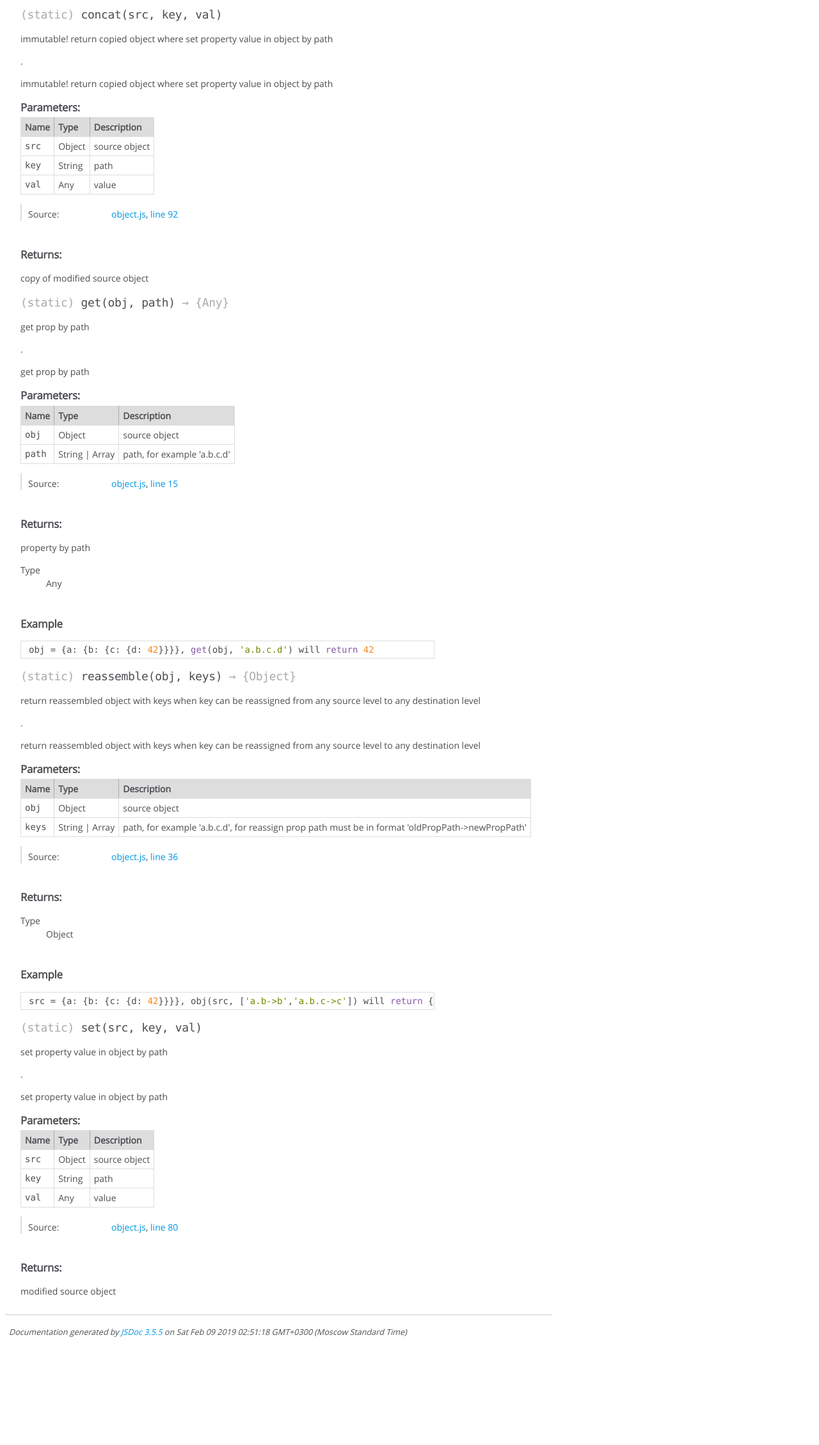
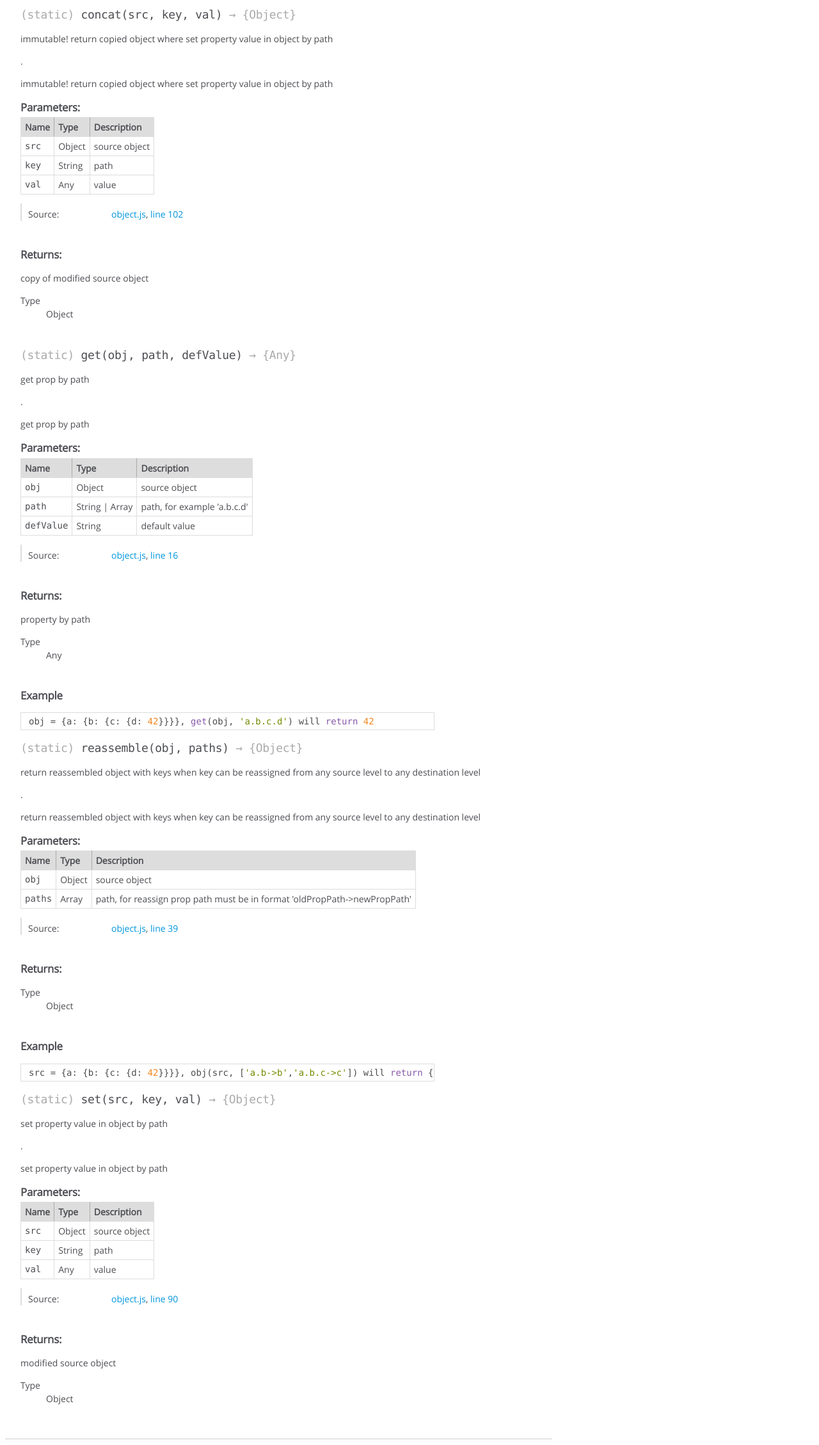
Before and after one commit to 1394/manipula, a website: page docs/ObjectManupula.html in a window 1280 px wide. Shown: the part 298-2556 px from the top of the page at 64% size. Before the commit the page ends 2404 px from the top, so only its background shows below. Drawn offline with Linux system fonts and the light colour scheme.

Commit message:
upd docs

```diff
--- a/docs/ObjectManupula.html
+++ b/docs/ObjectManupula.html
@@ -109,7 +109,7 @@
 
 
 
-    <h4 class="name" id=".concat"><span class="type-signature">(static) </span>concat<span class="signature">(src, key, val)</span><span class="type-signature"></span></h4>
+    <h4 class="name" id=".concat"><span class="type-signature">(static) </span>concat<span class="signature">(src, key, val)</span><span class="type-signature"> &rarr; {Object}</span></h4>
 
 
 
@@ -260,7 +260,7 @@ return copied object where set property value in object by path</p>
 
     <dt class="tag-source">Source:</dt>
     <dd class="tag-source"><ul class="dummy"><li>
-        <a href="object.js.html">object.js</a>, <a href="object.js.html#line92">line 92</a>
+        <a href="object.js.html">object.js</a>, <a href="object.js.html#line102">line 102</a>
     </li></ul></dd>
 
 
@@ -292,6 +292,17 @@ return copied object where set property value in object by path</p>
 
 
 
+<dl>
+    <dt>
+        Type
+    </dt>
+    <dd>
+
+<span class="param-type">Object</span>
+
+
+    </dd>
+</dl>
 
 
 
@@ -304,7 +315,8 @@ return copied object where set property value in object by path</p>
 
 
 
-    <h4 class="name" id=".get"><span class="type-signature">(static) </span>get<span class="signature">(obj, path)</span><span class="type-signature"> &rarr; {Any}</span></h4>
+
+    <h4 class="name" id=".get"><span class="type-signature">(static) </span>get<span class="signature">(obj, path, defValue)</span><span class="type-signature"> &rarr; {Any}</span></h4>
 
 
 
@@ -396,6 +408,29 @@ return copied object where set property value in object by path</p>
         </tr>
 
 
+
+        <tr>
+
+                <td class="name"><code>defValue</code></td>
+
+
+            <td class="type">
+
+
+<span class="param-type">String</span>
+
+
+
+            </td>
+
+
+
+
+
+            <td class="description last"><p>default value</p></td>
+        </tr>
+
+
     </tbody>
 </table>
 
@@ -433,7 +468,7 @@ return copied object where set property value in object by path</p>
 
     <dt class="tag-source">Source:</dt>
     <dd class="tag-source"><ul class="dummy"><li>
-        <a href="object.js.html">object.js</a>, <a href="object.js.html#line15">line 15</a>
+        <a href="object.js.html">object.js</a>, <a href="object.js.html#line16">line 16</a>
     </li></ul></dd>
 
 
@@ -494,17 +529,21 @@ return copied object where set property value in object by path</p>
 
 
 
-    <h4 class="name" id=".reassemble"><span class="type-signature">(static) </span>reassemble<span class="signature">(obj, keys)</span><span class="type-signature"> &rarr; {Object}</span></h4>
+    <h4 class="name" id=".reassemble"><span class="type-signature">(static) </span>reassemble<span class="signature">(obj, paths)</span><span class="type-signature"> &rarr; {Object}</span></h4>
 
 
 
-    <p class="summary"><p>return reassembled object with keys when key can be reassigned from any source level to any destination level</p>.</p>
+    <p class="summary"><p>return reassembled object with keys
+when key can be reassigned from any source level
+to any destination level</p>.</p>
 
 
 
 
 <div class="description">
-    <p>return reassembled object with keys when key can be reassigned from any source level to any destination level</p>
+    <p>return reassembled object with keys
+when key can be reassigned from any source level
+to any destination level</p>
 </div>
 
 
@@ -563,14 +602,11 @@ return copied object where set property value in object by path</p>
 
         <tr>
 
-                <td class="name"><code>keys</code></td>
+                <td class="name"><code>paths</code></td>
 
 
             <td class="type">
 
-
-<span class="param-type">String</span>
-|
 
 <span class="param-type">Array</span>
 
@@ -582,7 +618,7 @@ return copied object where set property value in object by path</p>
 
 
 
-            <td class="description last"><p>path, for example 'a.b.c.d', for reassign prop path must be in format 'oldPropPath-&gt;newPropPath'</p></td>
+            <td class="description last"><p>path, for reassign prop path must be in format 'oldPropPath-&gt;newPropPath'</p></td>
         </tr>
 
 
@@ -623,7 +659,7 @@ return copied object where set property value in object by path</p>
 
     <dt class="tag-source">Source:</dt>
     <dd class="tag-source"><ul class="dummy"><li>
-        <a href="object.js.html">object.js</a>, <a href="object.js.html#line36">line 36</a>
+        <a href="object.js.html">object.js</a>, <a href="object.js.html#line39">line 39</a>
     </li></ul></dd>
 
 
@@ -680,7 +716,7 @@ return copied object where set property value in object by path</p>
 
 
 
-    <h4 class="name" id=".set"><span class="type-signature">(static) </span>set<span class="signature">(src, key, val)</span><span class="type-signature"></span></h4>
+    <h4 class="name" id=".set"><span class="type-signature">(static) </span>set<span class="signature">(src, key, val)</span><span class="type-signature"> &rarr; {Object}</span></h4>
 
 
 
@@ -829,7 +865,7 @@ return copied object where set property value in object by path</p>
 
     <dt class="tag-source">Source:</dt>
     <dd class="tag-source"><ul class="dummy"><li>
-        <a href="object.js.html">object.js</a>, <a href="object.js.html#line80">line 80</a>
+        <a href="object.js.html">object.js</a>, <a href="object.js.html#line90">line 90</a>
     </li></ul></dd>
 
 
@@ -861,6 +897,18 @@ return copied object where set property value in object by path</p>
 
 
 
+<dl>
+    <dt>
+        Type
+    </dt>
+    <dd>
+
+<span class="param-type">Object</span>
+
+
+    </dd>
+</dl>
+
 
 
 
@@ -889,7 +937,7 @@ return copied object where set property value in object by path</p>
 <br class="clear">
 
 <footer>
-    Documentation generated by <a href="https://github.com/jsdoc3/jsdoc">JSDoc 3.5.5</a> on Sat Feb 09 2019 02:51:18 GMT+0300 (Moscow Standard Time)
+    Documentation generated by <a href="https://github.com/jsdoc3/jsdoc">JSDoc 3.5.5</a> on Sun Feb 10 2019 15:56:06 GMT+0300 (Moscow Standard Time)
 </footer>
 
 <script> prettyPrint(); </script>
```
Also changed, not shown: docs/ArrayManipula.html (+45 -9 lines), docs/Manipula.html (+1 -1 lines), docs/array.js.html (+31 -29 lines), docs/index.html (+1 -1 lines), docs/index.js.html (+5 -5 lines), docs/object.js.html (+50 -40 lines).
